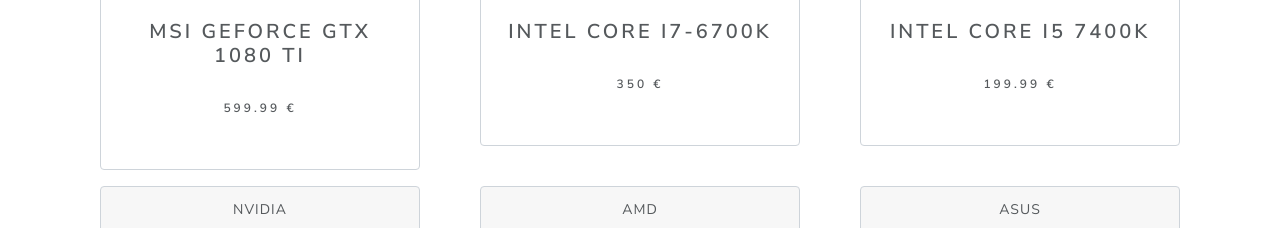
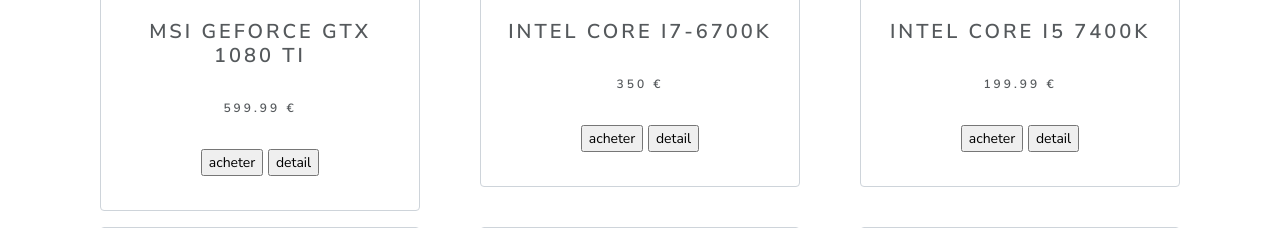
Before and after one commit to azrael2162/filelec2.0, a PHP site: page /index.php?page=accueil in a window 1280 px wide. Shown: the part 860-1088 px from the top of the page. Run offline with PHP 8.4, Linux system fonts and the light colour scheme; data comes from the database, SQL or seed files in the repository; some libraries are stand-ins or nearby versions.

Commit message:
ajout page detail

```diff
--- a/fichier.txt
+++ /dev/null
@@ -1,3 +0,0 @@
-joyeux noel et bon anniversaire vincent !!!
-
-l'affaire est ketchep, attache ta tuque
--- a/fonctionphp/page_produit.php
+++ b/fonctionphp/page_produit.php
@@ -25,10 +25,12 @@
                 <br>
                 <h4 class='card-title'>$data1</h4><br>
                 <h6 class='card-title'>$data6 €</h6><br>
-
+                <form class='' action='?detail.php' method='post'>
+                  <input type='submit' name='$data' value='acheter'>
+                  <input type='submit' name='$data' value='detail' >
+                </form>
                 </div>
               </div>
-
           </div>
         ";
 }
```
Also changed, not shown: pages/detail.php (added), vues/detail.php (added).
